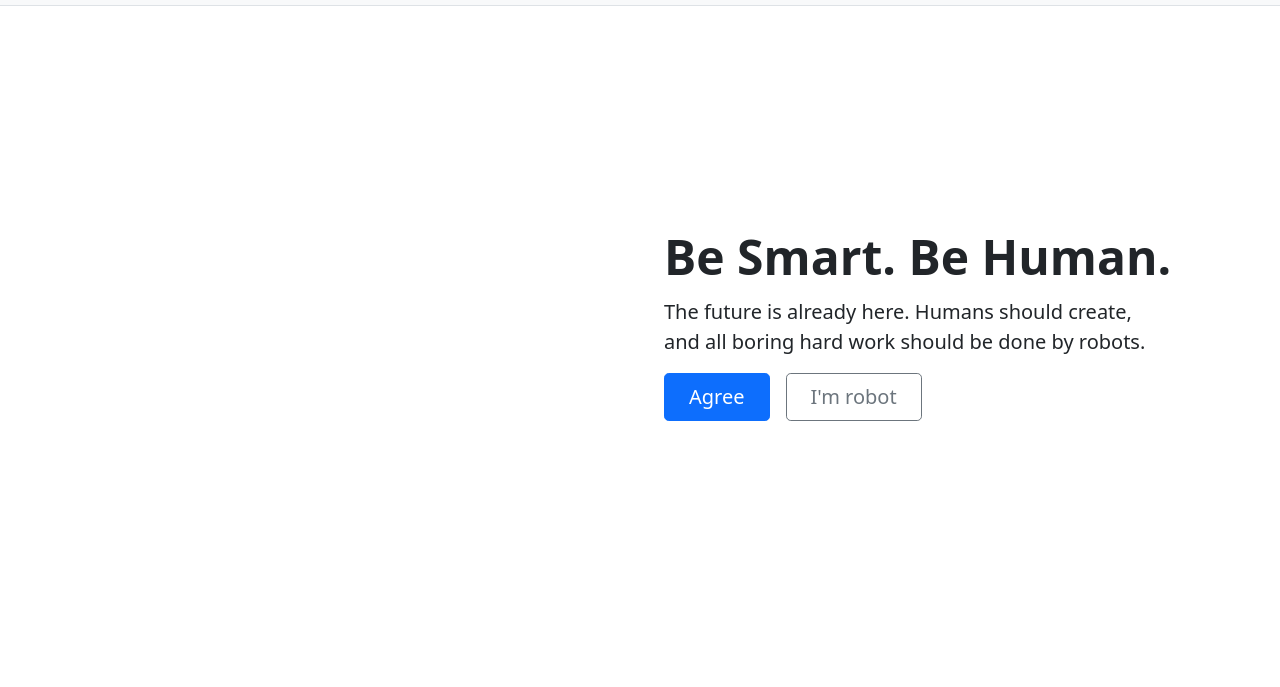
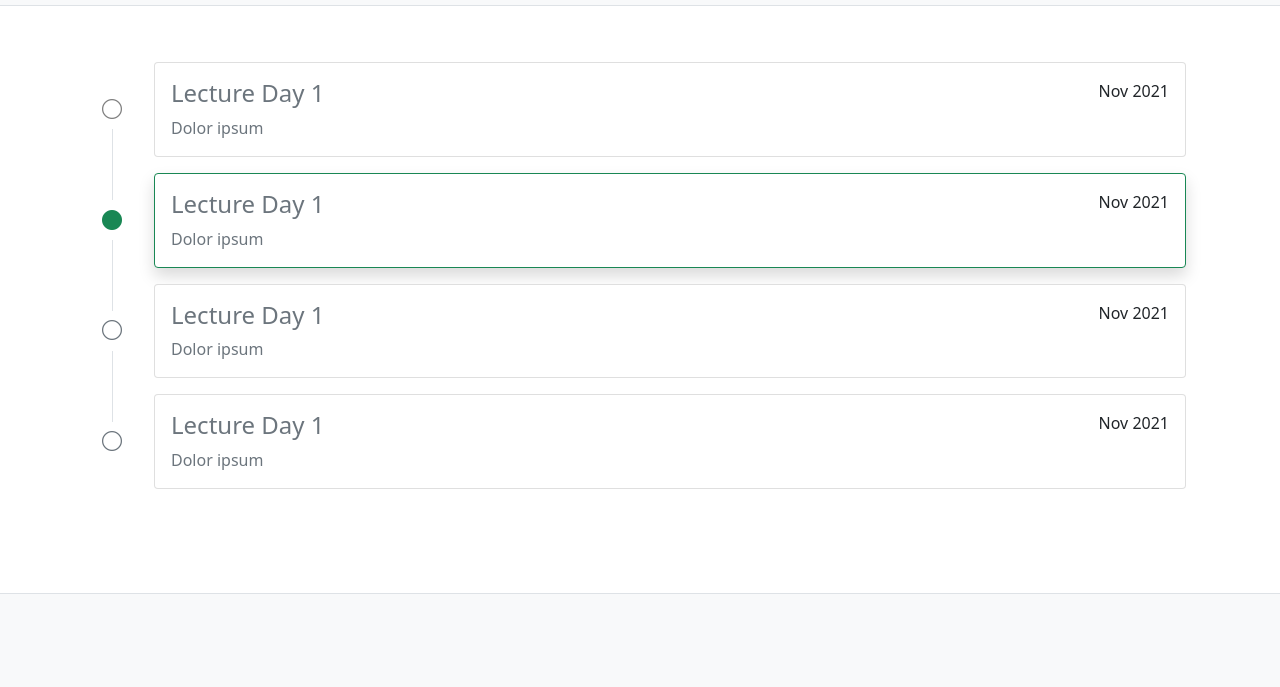
Before and after one commit to longfello/generalrobots, a plain HTML site: page mission.html in a window 1280 px wide. Shown: the part 51-738 px from the top of the page. Drawn offline with nearby package versions, Linux system fonts and the light colour scheme.

Commit message:
Update mission.html

```diff
--- a/mission.html
+++ b/mission.html
@@ -13,6 +13,7 @@
 
     <!-- Bootstrap core CSS -->
 		<link href="./assets/dist/css/bootstrap.min.css" rel="stylesheet">
+		<link rel="stylesheet" href="https://cdn.jsdelivr.net/npm/bootstrap-icons@1.5.0/font/bootstrap-icons.css">
 
     <style>
       .bd-placeholder-img {
@@ -64,21 +65,117 @@
   </div>
 </nav>
 
-  <div class="container col-xxl-8 px-4 py-5">
-    <div class="row flex-lg-row-reverse align-items-center g-5 py-5">
-			<div class="col-lg-6">
-        <h1 class="display-5 fw-bold lh-1 mb-3">Be Smart. Be Human.</h1>
-        <p class="lead">The future is already here. Humans should create,<br>and all boring hard work should be done by robots.</p>
-        <div class="d-grid gap-2 d-md-flex justify-content-md-start">
-          <button type="button" class="btn btn-primary btn-lg px-4 me-md-2">Agree</button>
-          <button type="button" class="btn btn-outline-secondary btn-lg px-4">I'm robot</button>
-        </div>
-      </div>
-      <div class="col-10 col-sm-8 col-lg-6">
-        <img src="./img/robot.gif" class="d-block mx-lg-auto img-fluid" alt="Bootstrap Themes" width="450" height="450" loading="lazy">
-      </div>
+  <div class="container col-xxl-4 px-4 py-5">
 
+    <!-- Timeline 1 START -->
+    <div class="row">
+			<div class="col-auto text-center flex-column d-none d-sm-flex">
+				<div class="row h-50">
+					<div class="col">&nbsp;</div>
+					<div class="col">&nbsp;</div>
+				</div>
+  			<h5 class="m-2">
+  				<i class="bi bi-circle text-black-50 gray-100"></i>
+  			</h5>
+  			<div class="row h-50">
+  				<div class="col border-end">&nbsp;</div>
+  				<div class="col">&nbsp;</div>
+  			</div>
+			</div>
+			<div class="col py-2">
+				<div class="card">
+					<div class="card-body">
+						<div class="float-end">Nov 2021</div>
+						<h4 class="card-title text-muted">Lecture Day 1</h4>
+						<p class="card-text text-muted">Dolor ipsum</p>
+					</div>
+				</div>
+			</div>
     </div>
+    <!-- Timeline 1 END -->
+
+    <!-- Timeline 2 START -->
+    <div class="row">
+			<div class="col-auto text-center flex-column d-none d-sm-flex">
+				<div class="row h-50">
+					<div class="col border-end">&nbsp;</div>
+					<div class="col">&nbsp;</div>
+				</div>
+  			<h5 class="m-2">
+  				<i class="bi bi-circle-fill text-success"></i>
+  			</h5>
+  			<div class="row h-50">
+  				<div class="col border-end">&nbsp;</div>
+  				<div class="col">&nbsp;</div>
+  			</div>
+			</div>
+			<div class="col py-2">
+				<div class="card border-success shadow">
+					<div class="card-body">
+						<div class="float-end">Nov 2021</div>
+						<h4 class="card-title text-muted">Lecture Day 1</h4>
+						<p class="card-text text-muted">Dolor ipsum</p>
+					</div>
+				</div>
+			</div>
+    </div>
+    <!-- Timeline 2 END -->
+
+    <!-- Timeline 3 START -->
+    <div class="row">
+			<div class="col-auto text-center flex-column d-none d-sm-flex">
+				<div class="row h-50">
+					<div class="col border-end">&nbsp;</div>
+					<div class="col">&nbsp;</div>
+				</div>
+  			<h5 class="m-2">
+  				<i class="bi bi-circle text-muted"></i>
+  			</h5>
+  			<div class="row h-50">
+  				<div class="col border-end">&nbsp;</div>
+  				<div class="col">&nbsp;</div>
+  			</div>
+			</div>
+			<div class="col py-2">
+				<div class="card">
+					<div class="card-body">
+						<div class="float-end">Nov 2021</div>
+						<h4 class="card-title text-muted">Lecture Day 1</h4>
+						<p class="card-text text-muted">Dolor ipsum</p>
+					</div>
+				</div>
+			</div>
+    </div>
+    <!-- Timeline 3 END -->
+
+    <!-- Timeline 4 START -->
+    <div class="row">
+			<div class="col-auto text-center flex-column d-none d-sm-flex">
+				<div class="row h-50">
+					<div class="col border-end">&nbsp;</div>
+					<div class="col">&nbsp;</div>
+				</div>
+  			<h5 class="m-2">
+  				<i class="bi bi-circle text-muted"></i>
+  			</h5>
+  			<div class="row h-50">
+  				<div class="col">&nbsp;</div>
+  				<div class="col">&nbsp;</div>
+  			</div>
+			</div>
+			<div class="col py-2">
+				<div class="card">
+					<div class="card-body">
+						<div class="float-end">Nov 2021</div>
+						<h4 class="card-title text-muted">Lecture Day 1</h4>
+						<p class="card-text text-muted">Dolor ipsum</p>
+					</div>
+				</div>
+			</div>
+    </div>
+    <!-- Timeline 4 END -->
+
+
   </div>
 
   <footer class="bd-footer py-5 mt-5 bg-light border-top">
```
